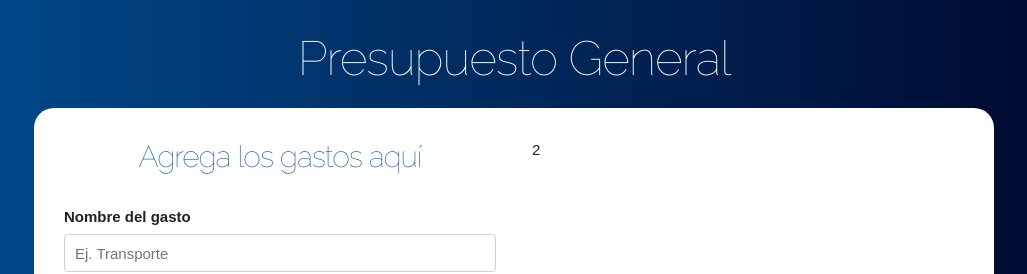
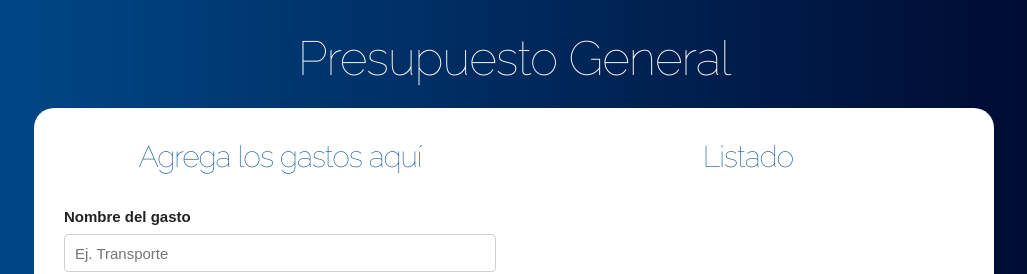
Before and after one commit to nastyc0de/curso_2, a React (Create React App) app: page / in a window 1280 px wide. Both pictures are taken after typing "5" into the empty fields and a click on the input "Definir Presupuesto". Shown: the top 274 px of the page, without its empty margins (126-1153 px from the left). Built offline with nearby package versions, Linux system fonts and the light colour scheme.

Commit message:
decimo commit

```diff
--- a/src/App.js
+++ b/src/App.js
@@ -1,6 +1,7 @@
 import React,{useState}  from 'react';
 import Question from './components/Question';
 import Formulario from './components/Formulario';
+import Listado from './components/Listado';
 
 function App() {
   // definir los state
@@ -36,7 +37,9 @@
                 <Formulario crearNuevoGasto ={crearNuevoGasto} />
               </div>
               <div className="one-half column">
-                2
+                <Listado
+                  gastos={gastos}
+                />
               </div>
             </div>
           )
--- /dev/null
+++ b/src/components/Gasto.js
@@ -0,0 +1,11 @@
+import React from 'react';
+const Gasto = ({gasto}) => (
+    <li className="gastos">
+        <p>
+            {gasto.nombre}
+            <span className="gasto"> $ {gasto.cantidad}</span>
+        </p>
+    </li>
+);
+
+export default Gasto;
--- /dev/null
+++ b/src/components/Listado.js
@@ -0,0 +1,16 @@
+import React from 'react';
+import Gasto from './Gasto';
+
+const Listado = ({gastos}) => (
+    <div className="gastos-realizados">
+        <h2>Listado</h2>
+        {gastos.map(gasto=>(
+           <Gasto
+           key={gasto.id}
+           gasto={gasto}
+           />
+        ))}
+    </div>
+);
+
+export default Listado;
```
